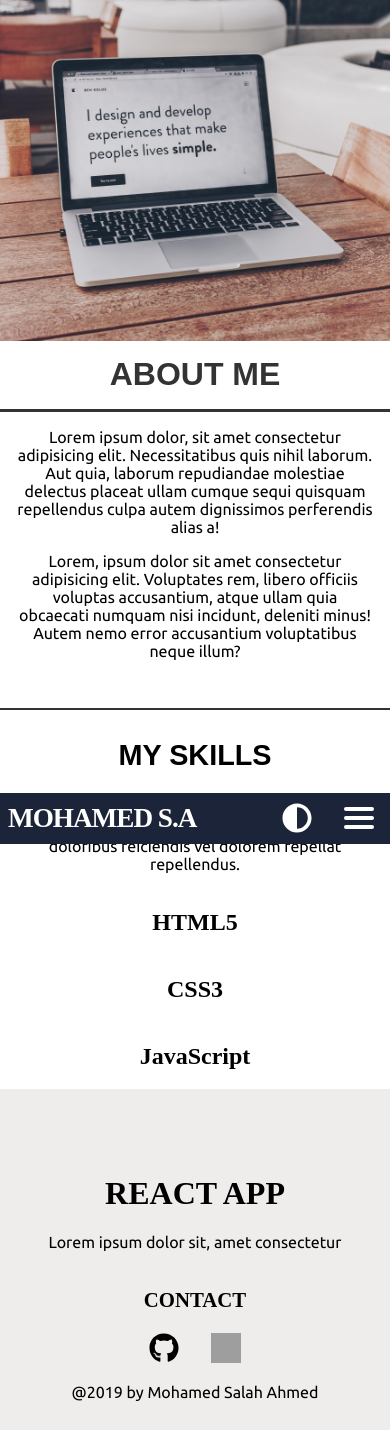
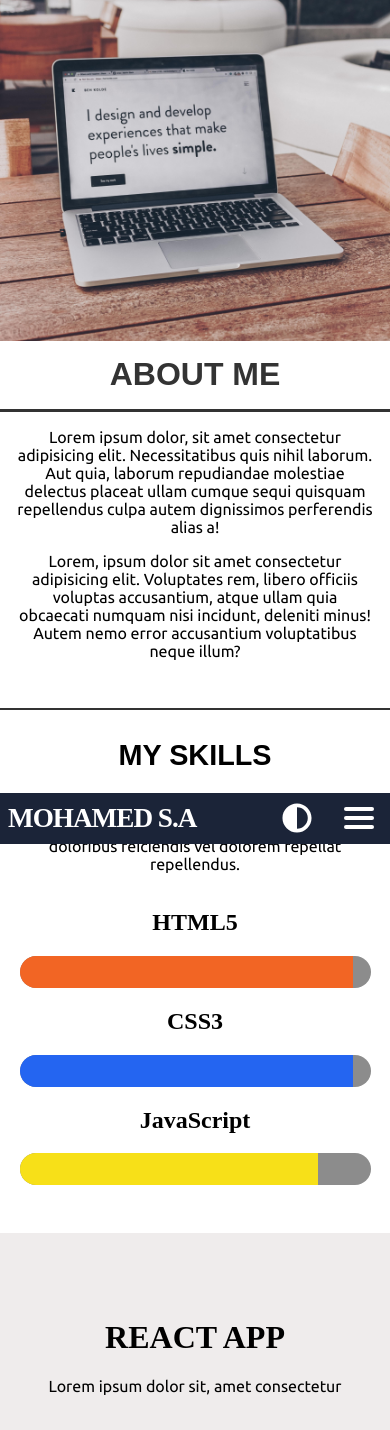
Before and after one commit to Mohamed-sal-ah/Portfolio, a React (Create React App) app: page /about in a window 390 px wide. Shown: the top 1430 px of the page. Built offline with nearby package versions, Linux system fonts and the light colour scheme; grey boxes are pictures that could not be loaded; a web font is replaced by a local one.

Commit message:
Added progressbar

```diff
--- a/src/components/AboutContent.jsx
+++ b/src/components/AboutContent.jsx
@@ -34,10 +34,26 @@ padding:0;
 }
 `;
 const IconDiv = styled.div`
-justify-content: center;
-  width: 122px;
+justify-content: space-between;
+  width: 100%;
   text-align: center;
   align-items: center;
+  @media (max-width:800px){
+    justify-content: space-between;
+  }
+`;
+const DivWidth = styled.div`
+width:50%;
+padding:1rem;
+@media (max-width:800px){
+    width:100%;
+    padding:0;
+}
+`;
+
+const DivBar = styled.div`
+width:${props => props.BarWidth};
+background-color:${props => props.BarColor};
 `
 
 const AboutContent = () => {
@@ -62,25 +78,34 @@ const AboutContent = () => {
             </section>
             <section className='second-section'>
 
-                   <div>
+                   <DivWidth>
                        <PaddingDiv id='skill-text'>
                         <AboutTitle FontSize='1.8rem'>My Skills</AboutTitle>
                    <p>Lorem, ipsum dolor sit amet consectetur adipisicing elit. Molestias, nam excepturi, esse doloribus reiciendis vel dolorem repellat repellendus.</p>
                        </PaddingDiv>
 
 
-                </div>
-                 <div className='row-div'>
+                </DivWidth>
+                 <DivWidth className='row-div'>
                          <IconDiv className='icon-div'>
                         <h2>HTML5</h2>
+                        <div className='progress'>
+                            <DivBar BarColor='#f26524' BarWidth='95%' className='pr-bar'></DivBar>
+                        </div>
                            </IconDiv>
                         <IconDiv className='icon-div'>
                             <h2>CSS3</h2>
+                            <div className='progress'>
+                            <DivBar BarColor='#2465f1' BarWidth='95%' className='pr-bar'></DivBar>
+                        </div>
                            </IconDiv>
                         <IconDiv className='icon-div'>
                             <h2>JavaScript</h2>
+                            <div className='progress'>
+                            <DivBar BarColor='#f7e018' BarWidth='85%' className='pr-bar'></DivBar>
+                        </div>
                             </IconDiv>
-                           </div>
+                           </DivWidth>
             </section>
 
         </main>
--- a/src/components/style/style.scss
+++ b/src/components/style/style.scss
@@ -319,14 +319,10 @@ background-color:$deafult-white;
 border-bottom: 2px solid $dark-gray;
 }
 
-.row-div{
-   @include flex-box(row);
-  justify-content: space-around;
-}
-
 .second-section{
-  @include flex-box(column);
-  background-color:$deafult-white
+  @include flex-box(row);
+  background-color:$deafult-white;
+  padding-bottom: 3rem;
 
 }
 #center-text{
@@ -336,15 +332,22 @@ border-bottom: 2px solid $dark-gray;
   height: 50px;
 }
 #skill-text{
-      padding: 0 20%;
+      padding: 0 1rem;
   text-align: center;
 }
+.row-div{
+  @include flex-box(column);
+ justify-content: space-around;
+}
 .icon-div{
-  @include flex-box(column);
+  @include flex-box(row);
 }
 .icon-div img{
   height: 60px;
   width: 3rem;
+}
+.icon-div h2{
+  font-family: $font-montserrat;
 }
 
 .div-contact{
@@ -352,6 +355,19 @@ width: 50%;
 text-align: center;
 }
 
+.progress{
+  height: 2rem;
+  border-radius: 2rem;
+  width: 70%;
+background-color: #8c8c8c;
+}
+
+.pr-bar{
+  width: 50%;
+  height: 100%;
+  border-top-left-radius: 2rem;
+  border-bottom-left-radius: 2rem;
+}
 
 @media (max-width:800px){
    #title-page{
@@ -385,7 +401,15 @@ text-align: center;
   justify-content: center;
   align-items: center;
   }
-
+  .second-section{
+    @include flex-box(column);
+  }
+  .progress{
+    width: 90%;
+  }
+  .icon-div{
+    @include flex-box(column);
+  }
 }
 
 //-- APP-page --------------------------------------------------
```
